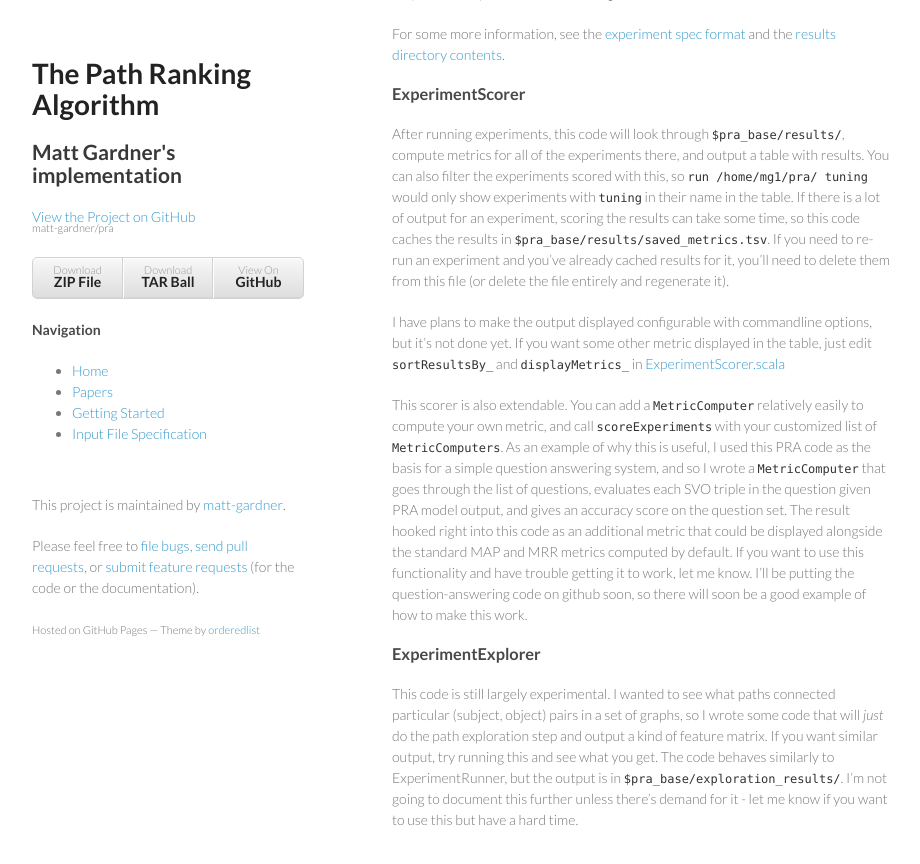
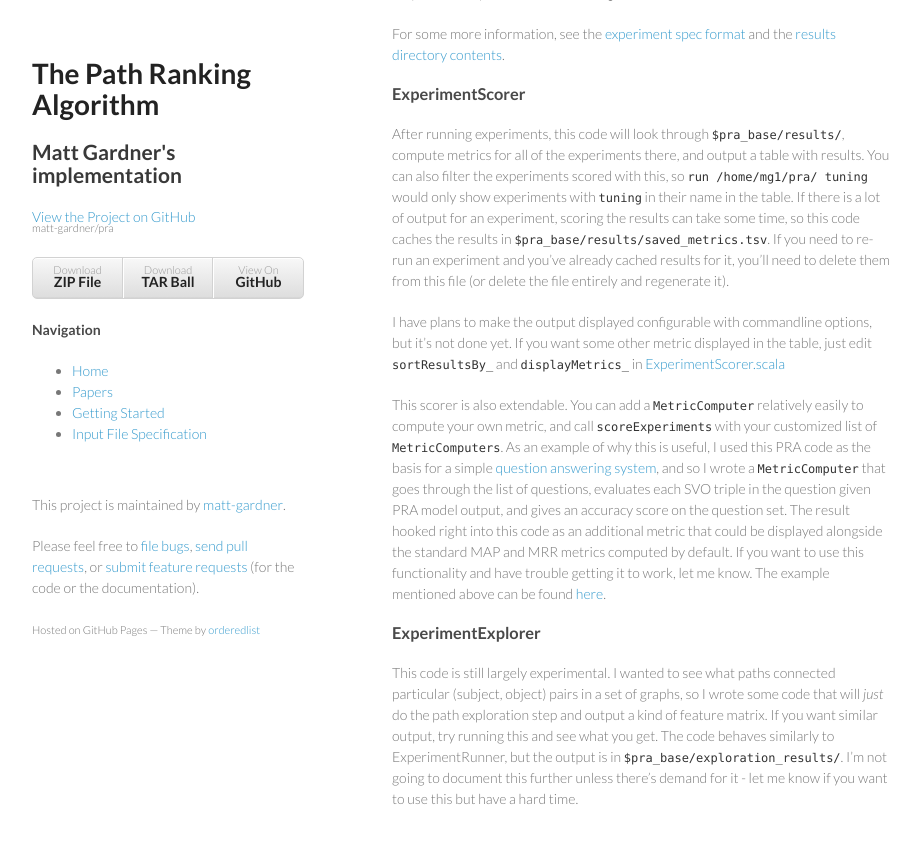
Before and after one commit to matt-gardner/pra, a Jekyll site: the page built from getting_started.md, in a window 1280 px wide and 900 px high, scrolled down 2137 px. Shown: the top 864 px of the window, without its empty margins (178-1098 px from the left). Built offline with Jekyll 4.4.1, drawn with Linux system fonts in a browser that asks for light colours; Markdown is read by kramdown in place of the engine named in the settings.

Commit message:
Updated the MetricComputer documentation with an example

```diff
--- a/getting_started.md
+++ b/getting_started.md
@@ -144,15 +144,16 @@ table, just edit `sortResultsBy_` and `displayMetrics_` in
 This scorer is also extendable.  You can add a `MetricComputer` relatively
 easily to compute your own metric, and call `scoreExperiments` with your
 customized list of `MetricComputers`.  As an example of why this is useful, I
-used this PRA code as the basis for a simple question answering system, and so
+used this PRA code as the basis for a simple [question answering
+system](https://github.com/matt-gardner/qapra), and so
 I wrote a `MetricComputer` that goes through the list of questions, evaluates
 each SVO triple in the question given PRA model output, and gives an accuracy
 score on the question set.  The result hooked right into this code as an
 additional metric that could be displayed alongside the standard MAP and MRR
 metrics computed by default.  If you want to use this functionality and have
-trouble getting it to work, let me know.  I'll be putting the
-question-answering code on github soon, so there will soon be a good example of
-how to make this work.
+trouble getting it to work, let me know.  The example mentioned above can be
+found
+[here](https://github.com/matt-gardner/qapra/blob/master/src/main/scala/org/allenai/qapra/QuestionScorer.scala#L37).
 
 ### ExperimentExplorer
 
```
